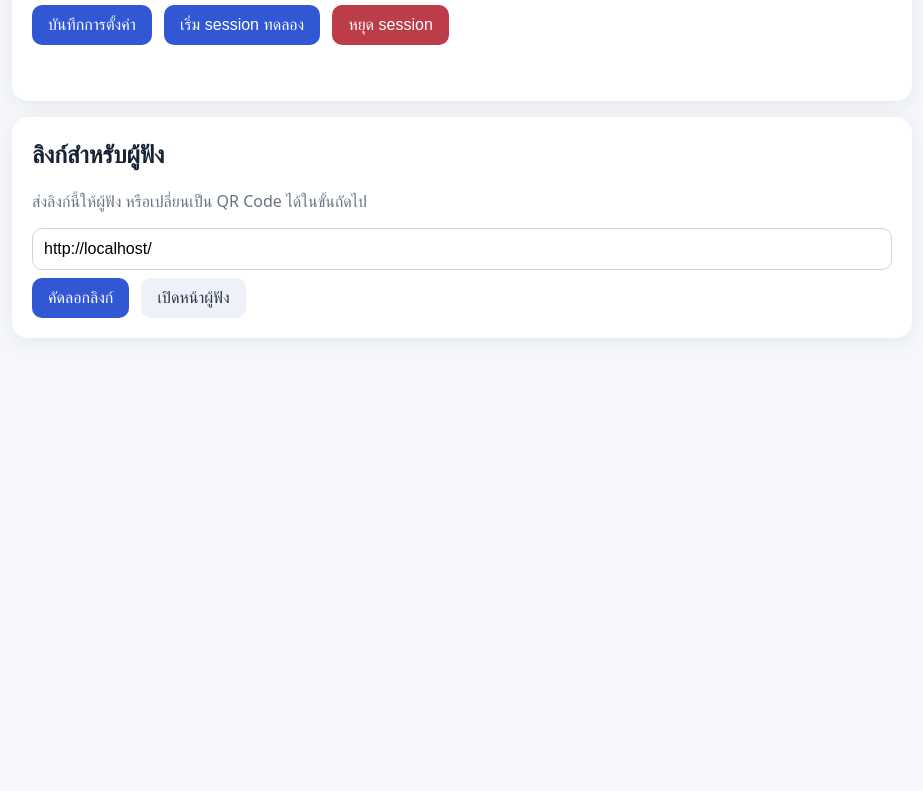
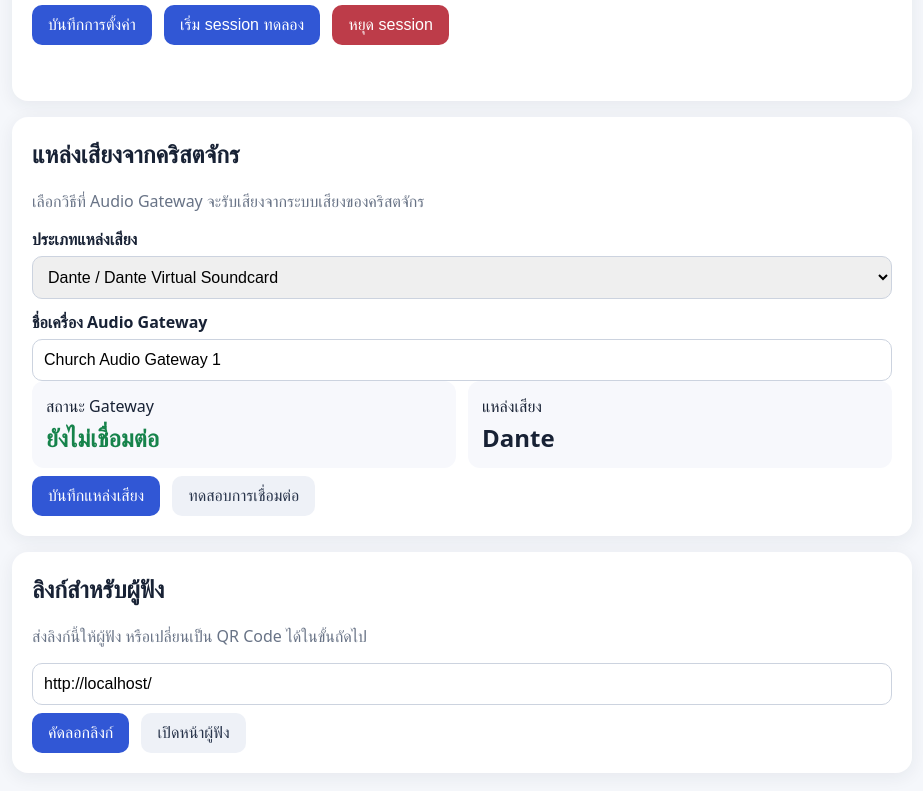
Before and after one commit to jiponline/church-translation-mvp, a plain HTML site: page admin.html in a window 1280 px wide. Shown: the part 770-1561 px from the top of the page, without its empty margins (178-1101 px from the left). Before the commit the page ends 1148 px from the top, so only its background shows below. Drawn offline with Linux system fonts and the light colour scheme.

Commit message:
Add multi-source audio gateway options

```diff
--- a/admin.html
+++ b/admin.html
@@ -55,6 +55,27 @@
     </section>
 
     <section>
+      <h2>แหล่งเสียงจากคริสตจักร</h2>
+      <p class="muted">เลือกวิธีที่ Audio Gateway จะรับเสียงจากระบบเสียงของคริสตจักร</p>
+      <label for="inputMode">ประเภทแหล่งเสียง</label>
+      <select id="inputMode">
+        <option value="dante">Dante / Dante Virtual Soundcard</option>
+        <option value="usb">USB จากมิกเซอร์หรือ USB Audio Interface</option>
+        <option value="linein">Line-in ผ่านคอมพิวเตอร์</option>
+        <option value="browser">ไมโครโฟนของ Browser สำหรับทดสอบ</option>
+        <option value="rtmp">RTMP / Encoder</option>
+      </select>
+      <label for="gatewayName">ชื่อเครื่อง Audio Gateway</label>
+      <input id="gatewayName" value="Church Audio Gateway 1" />
+      <div class="grid">
+        <div class="metric">สถานะ Gateway<strong id="gatewayStatus" class="status">ยังไม่เชื่อมต่อ</strong></div>
+        <div class="metric">แหล่งเสียง<strong id="selectedInput">Dante</strong></div>
+      </div>
+      <button id="saveInput">บันทึกแหล่งเสียง</button>
+      <button id="testInput" class="secondary">ทดสอบการเชื่อมต่อ</button>
+    </section>
+
+    <section>
       <h2>ลิงก์สำหรับผู้ฟัง</h2>
       <p class="muted">ส่งลิงก์นี้ให้ผู้ฟัง หรือเปลี่ยนเป็น QR Code ได้ในขั้นถัดไป</p>
       <input id="listenerUrl" readonly />
@@ -74,6 +95,18 @@
       };
       document.querySelector('#start').onclick = () => { status.textContent = 'กำลังถ่ายทอด'; message.textContent = 'เริ่ม session ทดลองแล้ว'; };
       document.querySelector('#stop').onclick = () => { status.textContent = 'หยุดแล้ว'; message.textContent = 'หยุด session ทดลองแล้ว'; };
+      document.querySelector('#inputMode').onchange = (event) => {
+        const labels = { dante: 'Dante', usb: 'USB Audio', linein: 'Line-in', browser: 'Browser microphone', rtmp: 'RTMP / Encoder' };
+        document.querySelector('#selectedInput').textContent = labels[event.target.value];
+      };
+      document.querySelector('#saveInput').onclick = () => {
+        document.querySelector('#gatewayStatus').textContent = 'บันทึกแล้ว';
+        message.textContent = 'บันทึกแหล่งเสียงและชื่อ Audio Gateway แล้ว';
+      };
+      document.querySelector('#testInput').onclick = () => {
+        document.querySelector('#gatewayStatus').textContent = 'ทดสอบสำเร็จ (เดโม)';
+        message.textContent = 'การทดสอบนี้เป็นเดโม ยังไม่ได้รับเสียงจริงจาก Dante หรือมิกเซอร์';
+      };
       document.querySelector('#copy').onclick = async () => { await navigator.clipboard.writeText(listenerUrl.value); message.textContent = 'คัดลอกลิงก์แล้ว'; };
     </script>
   </body>
```
